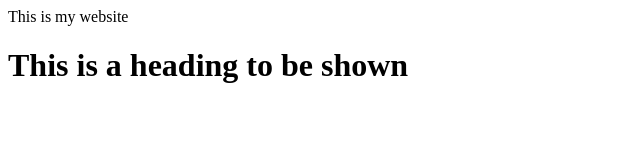
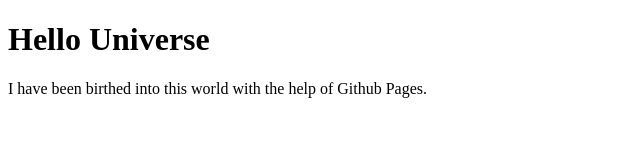
Before and after one commit to VndalSavage/aryan_yadav, a plain HTML site: page index.html in a window 1280 px wide. Shown: the whole page, without its empty margins (0-640 px from the left). Drawn offline with Linux system fonts and the light colour scheme.

Commit message:
Updated index.html file

```diff
--- a/index.html
+++ b/index.html
@@ -1,8 +1,7 @@
+<!DOCTYPE html>
 <html>
-    <head>
-        <p>This is my website</p>
-    </head>
     <body>
-        <h1>This is a heading to be shown</h1>
+        <h1>Hello Universe</h1>
+        <p>I have been birthed into this world with the help of Github Pages.</p>
     </body>
 </html>
```
